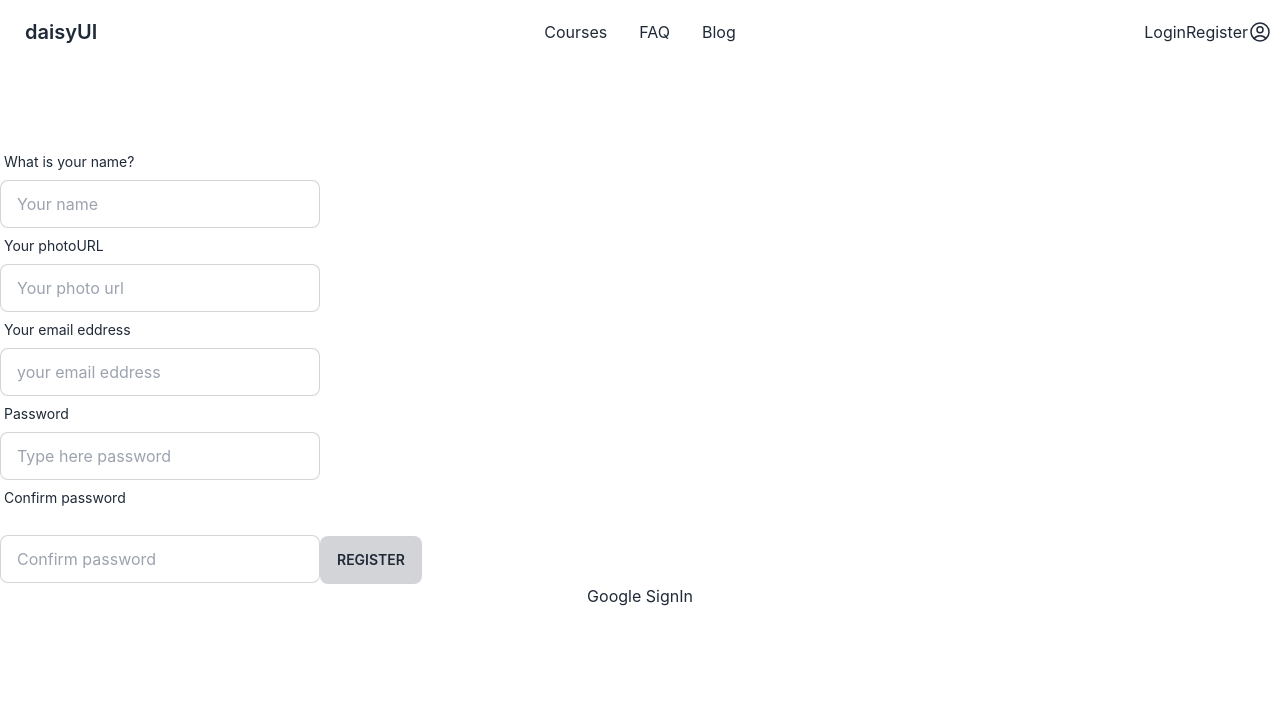
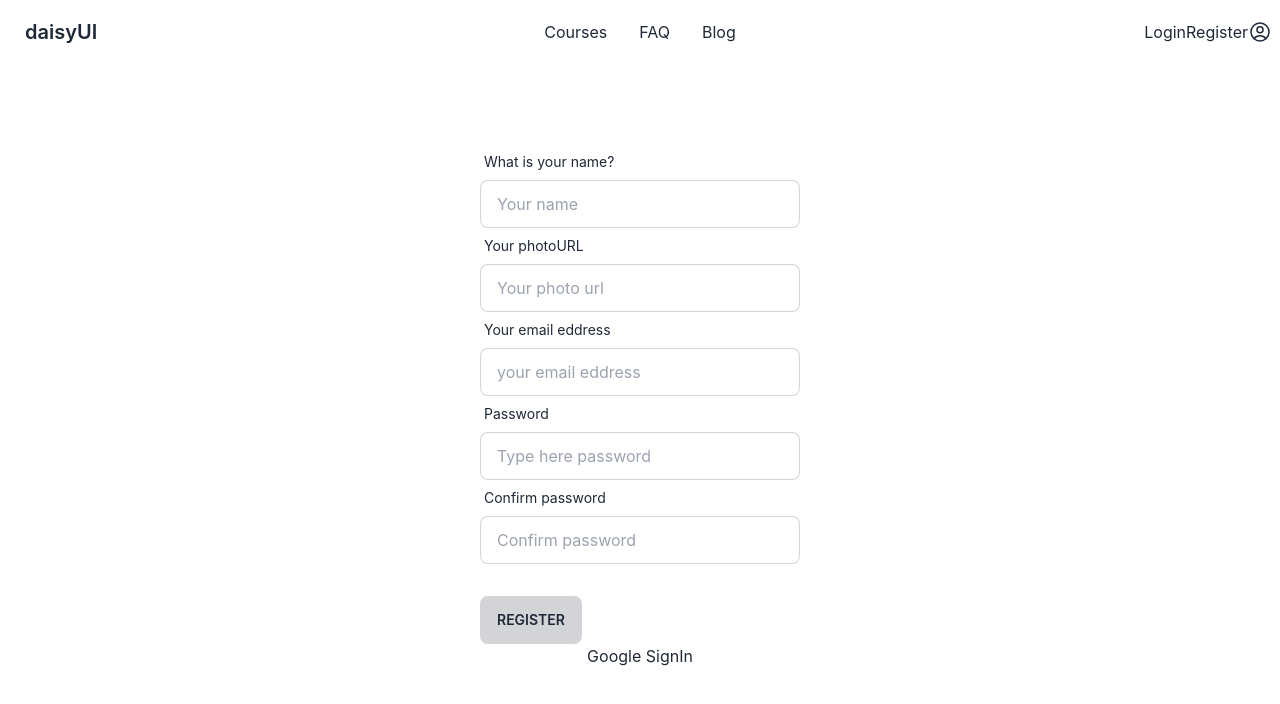
Before and after one commit to Obaidulislam1/assignment-10-client, a React (Create React App) app: page /register in a window 1280 px wide. Shown: the top 704 px of the page. Built offline with nearby package versions, Linux system fonts and the light colour scheme; no server answers.

Commit message:
error showing complete

```diff
--- /dev/null
+++ b/src/Routes/PrivateRoute.js
@@ -0,0 +1,11 @@
+import React from 'react';
+
+const PrivateRoute = ({children}) => {
+    return (
+        <div>
+
+        </div>
+    );
+};
+
+export default PrivateRoute;
--- a/src/page/Login.js
+++ b/src/page/Login.js
@@ -1,8 +1,10 @@
 import React, { useContext } from 'react';
+import { useState } from 'react';
 import { useNavigate } from 'react-router-dom';
 import { AuthContext } from '../Sharefile/authProvider/AuthProvider';
 
 const Login = () => {
+    const [error,setError] =useState('')
     const navigate = useNavigate();
     const { login } = useContext(AuthContext)
     const loginIn = event => {
@@ -16,9 +18,11 @@ const Login = () => {
                 console.log(user);
                 navigate('/')
                 form.reset();
+                setError('');
             })
             .catch(error => {
                 console.error(error);
+                setError(error.message)
             })
     }
     return (
@@ -31,6 +35,7 @@ const Login = () => {
                 <span className="label-text">Password</span>
             </label>
             <input type="password" name='password' placeholder="Type here password" className="input input-bordered w-full max-w-xs" required />
+            <p className='text-orange-600'>{error}</p>
             <button type='submit' className="btn btn-active btn-ghost mt-5">Login</button>
         </form>
     );
--- a/src/page/Registation.js
+++ b/src/page/Registation.js
@@ -1,13 +1,14 @@
 import React, { useContext } from 'react';
 import { AuthContext } from '../Sharefile/authProvider/AuthProvider';
 import { GoogleAuthProvider } from 'firebase/auth';
-import { useNavigate } from 'react-router-dom';
+import { Form, useNavigate } from 'react-router-dom';
+import { useState } from 'react';
 
 
 
 const Registation = () => {
     const  navigate = useNavigate();
-
+    const [error,setError] = useState('');
     const {googleSign,register} = useContext(AuthContext)
 
     const googleProvider = new GoogleAuthProvider()
@@ -21,6 +22,7 @@ const Registation = () => {
         })
         .catch(error =>{
             console.error(error)
+
         })
     }
 
@@ -38,15 +40,17 @@ const fromSubmit = event =>{
       const user = result.user;
       console.log(user);
       navigate('/login')
+      setError('')
     })
     .catch(error =>{
         console.error(error);
+        setError(error.message);
     })
 }
 
     return (
        <div className='mt-20'>
-         <from onSubmit={fromSubmit} className="from-control w-full max-w-xs m-auto">
+         <Form onSubmit={fromSubmit} className="from-control max-w-xs w-full m-auto">
             <label className="label">
                 <span className="label-text">What is your name?</span>
             </label>
@@ -67,9 +71,9 @@ const fromSubmit = event =>{
                 <span className="label-text">Confirm password</span>
             </label>
             <input type="password" name='confirmPassword' placeholder="Confirm password" className="input input-bordered w-full max-w-xs" required/>
+        <p className='text-orange-600 mt-3'>{error}</p>
             <button type='submit' className="btn btn-active btn-ghost mt-5">Register</button>
-        </from>
-
+        </Form>
         <div className='flex justify-center'>
             <button onClick={handleGoogle}>
                  Google SignIn</button>
```
